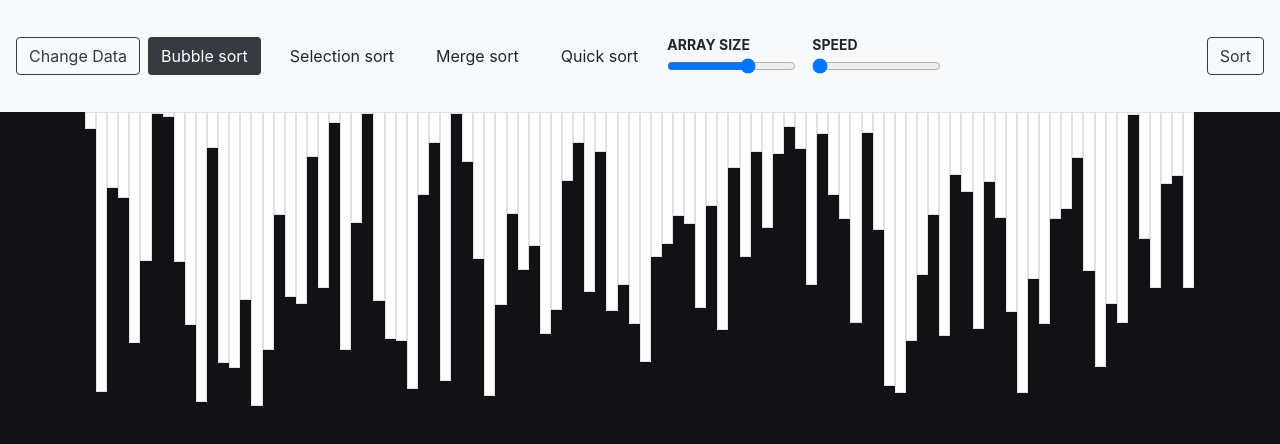
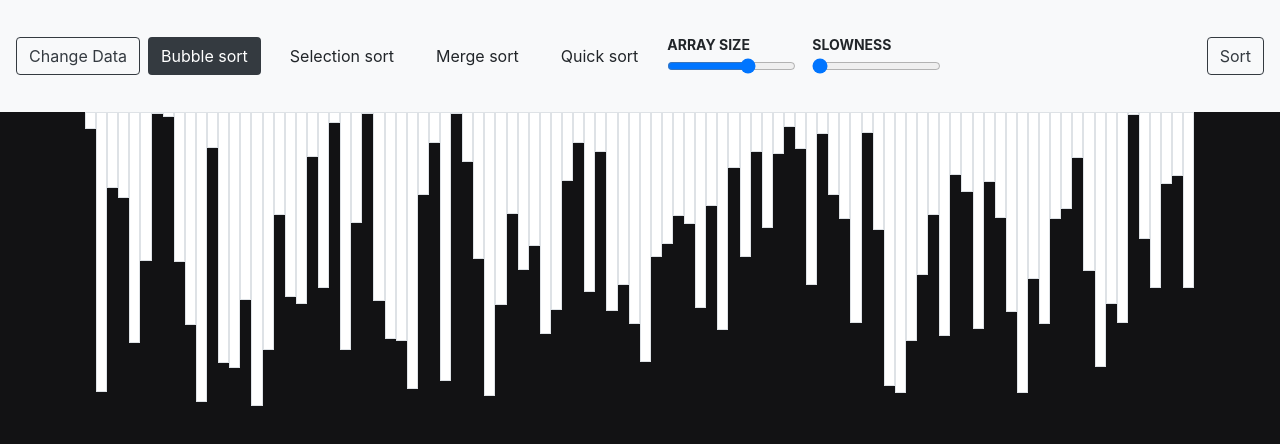
Before and after one commit to Matheus-se/Sort-algorithm-visualizer, a Next.js app: page / in a window 1280 px wide. Shown: the top 444 px of the page. Built offline with nearby package versions, Linux system fonts and the light colour scheme.

Commit message:
typo change

```diff
--- a/src/pages/index.tsx
+++ b/src/pages/index.tsx
@@ -293,7 +293,7 @@ export default function Home() {
             </div>
             <div className="m-0 p-0 mx-2">
               <p className="m-0">
-                <small className="font-weight-bold">SPEED</small>
+                <small className="font-weight-bold">SLOWNESS</small>
               </p>
               <input
                 disabled={algorithmIsRunning}
```
